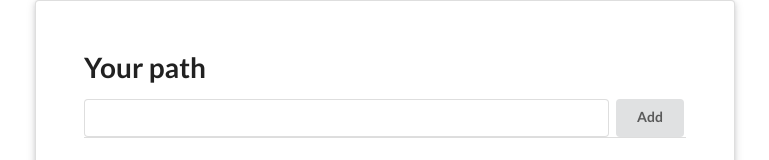
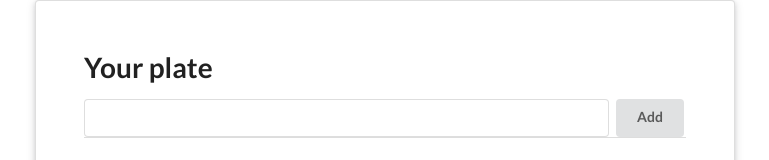
Before and after one commit to emberfiend/life-buffet, a React (Create React App) app: page / in a window 1280 px wide. Shown: the top 160 px of the page, without its empty margins (255-1024 px from the left). Built offline with nearby package versions, Linux system fonts and the light colour scheme.

Commit message:
changed path to plate because judy is a nazi

```diff
--- a/src/App.js
+++ b/src/App.js
@@ -148,7 +148,7 @@ class App extends React.Component {
         )}
 
         <DelightList
-          name="Your path"
+          name="Your plate"
           isPath={true}
           delights={this.state.pathDelights}
           onSelect={this.onPathSelect}
```
